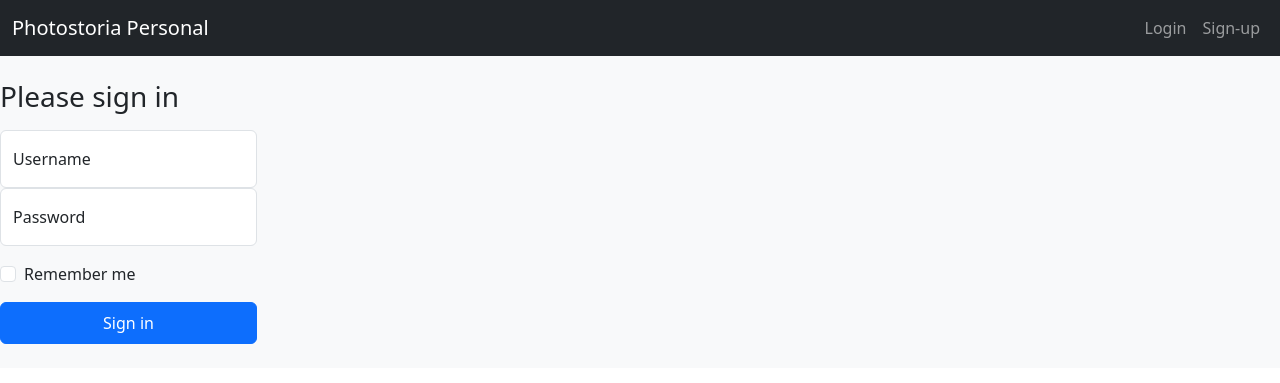
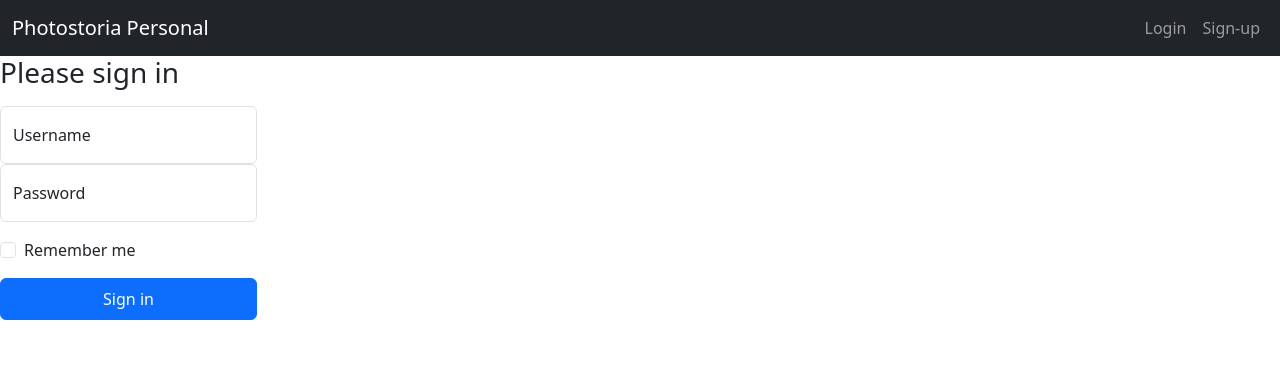
Before and after one commit to piccol1ni/logist-profile, a Django app: page /login in a window 1280 px wide. Shown: the top 383 px of the page. Run offline with Django 4.2, Linux system fonts and the light colour scheme; some libraries are stand-ins or nearby versions.

Commit message:
add changes

```diff
--- a/crm_photostoria/authenticate/templates/authenticate/login.html
+++ b/crm_photostoria/authenticate/templates/authenticate/login.html
@@ -2,7 +2,7 @@
 
 {% block content %}
 
-<main class="form-signin w-100 m-auto d-flex align-items-center py-4 bg-body-tertiary">
+<main class="form-signin w-100 m-auto d-flex align-items-center py-">
   <form>
     <h1 class="h3 mb-3 fw-normal">Please sign in</h1>
 
```
